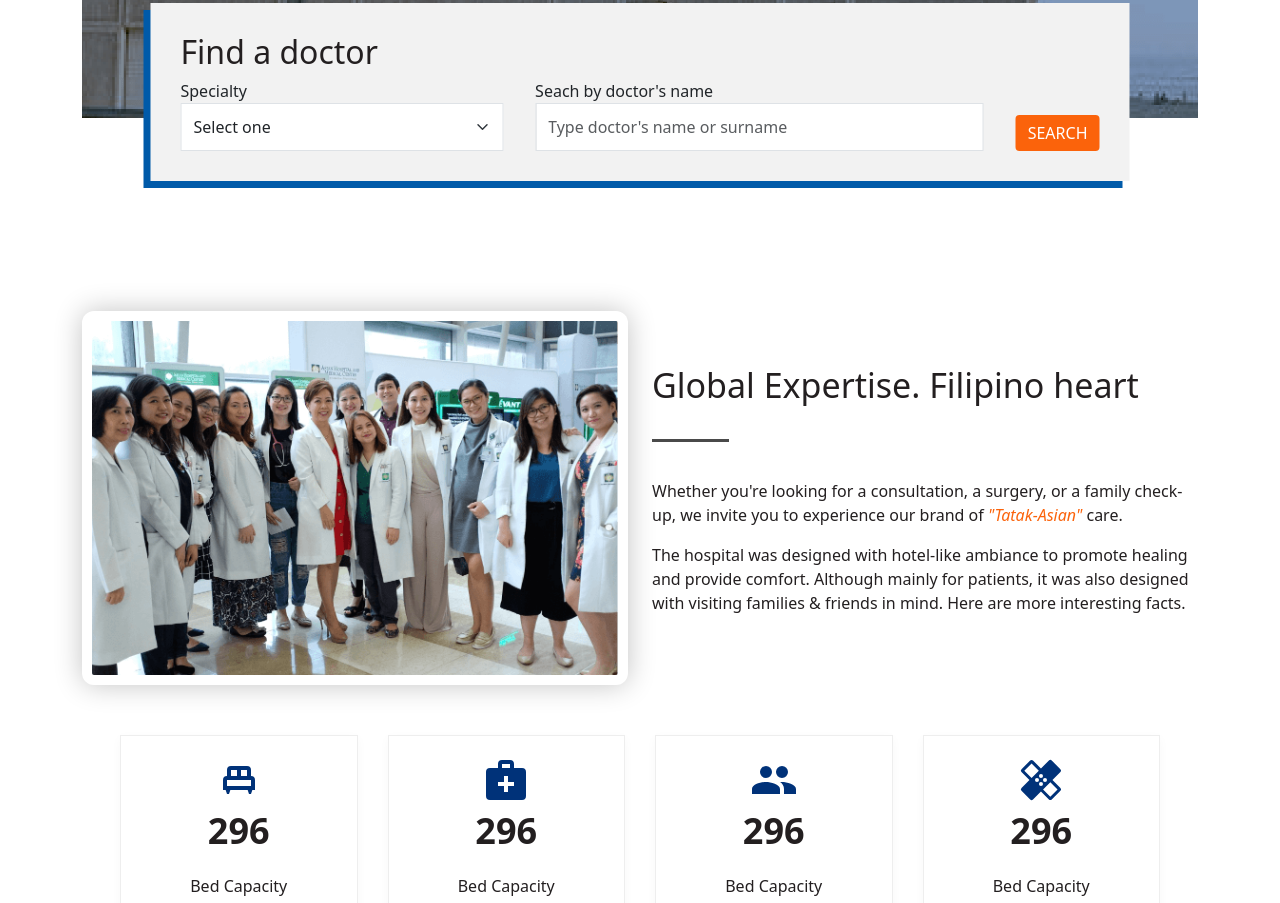
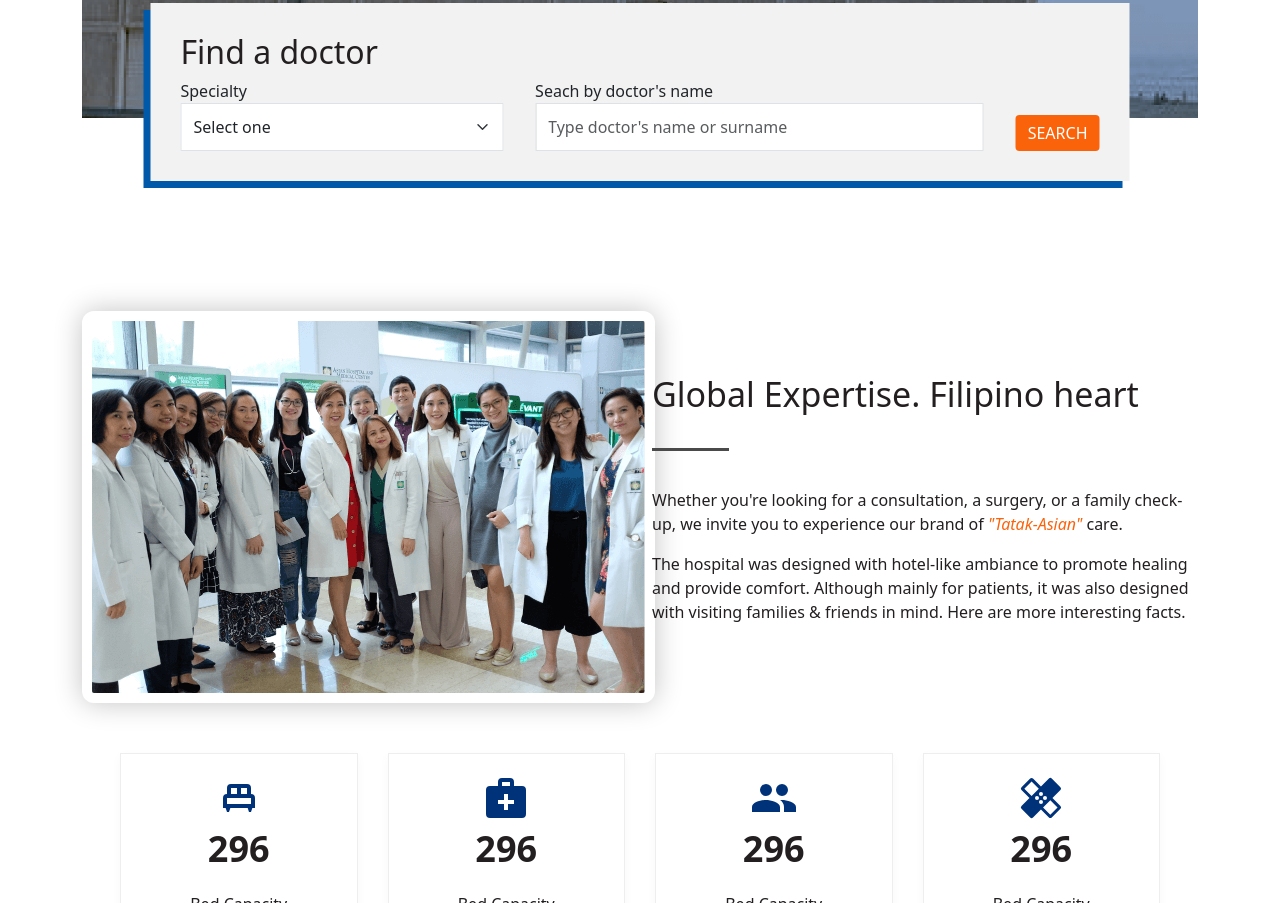
Before and after one commit to nerulerit1991/thinkbit, a plain HTML site: page index.html in a window 1280 px wide. Shown: the part 348-1251 px from the top of the page. Drawn offline with Linux system fonts and the light colour scheme.

Commit message:
initial commit

```diff
--- a/css/style.css
+++ b/css/style.css
@@ -119,7 +119,6 @@ nav .dropdown-menu li a {
   box-shadow: #0000003D 0 0 28px;
   margin: auto;
   display: block;
-  width: 100%;
 }
 #about .feat-desc {
   display: flex;
--- a/index.html
+++ b/index.html
@@ -180,7 +180,7 @@
       <div class="container">
         <div class="row">
           <div class="col-md-6">
-            <img loading="eager" class="feat-img" src="images/feat-img.png" alt="ThinkBIT Global Expertise"/>
+            <img loading="lazy" class="feat-img" src="images/feat-img.png" alt="ThinkBIT Global Expertise"/>
           </div>
 
           <div class="col-md-6 feat-desc">
```
